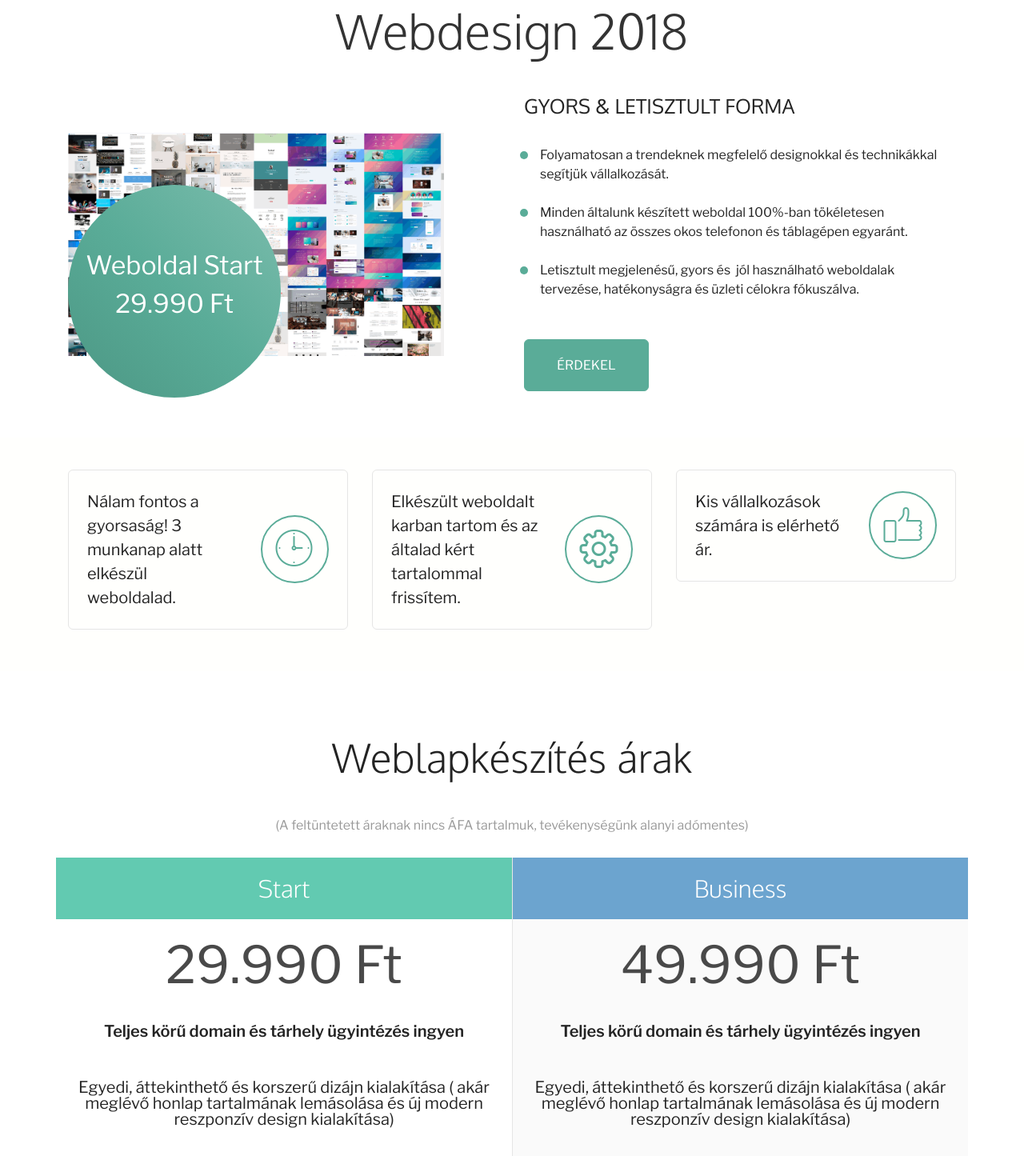
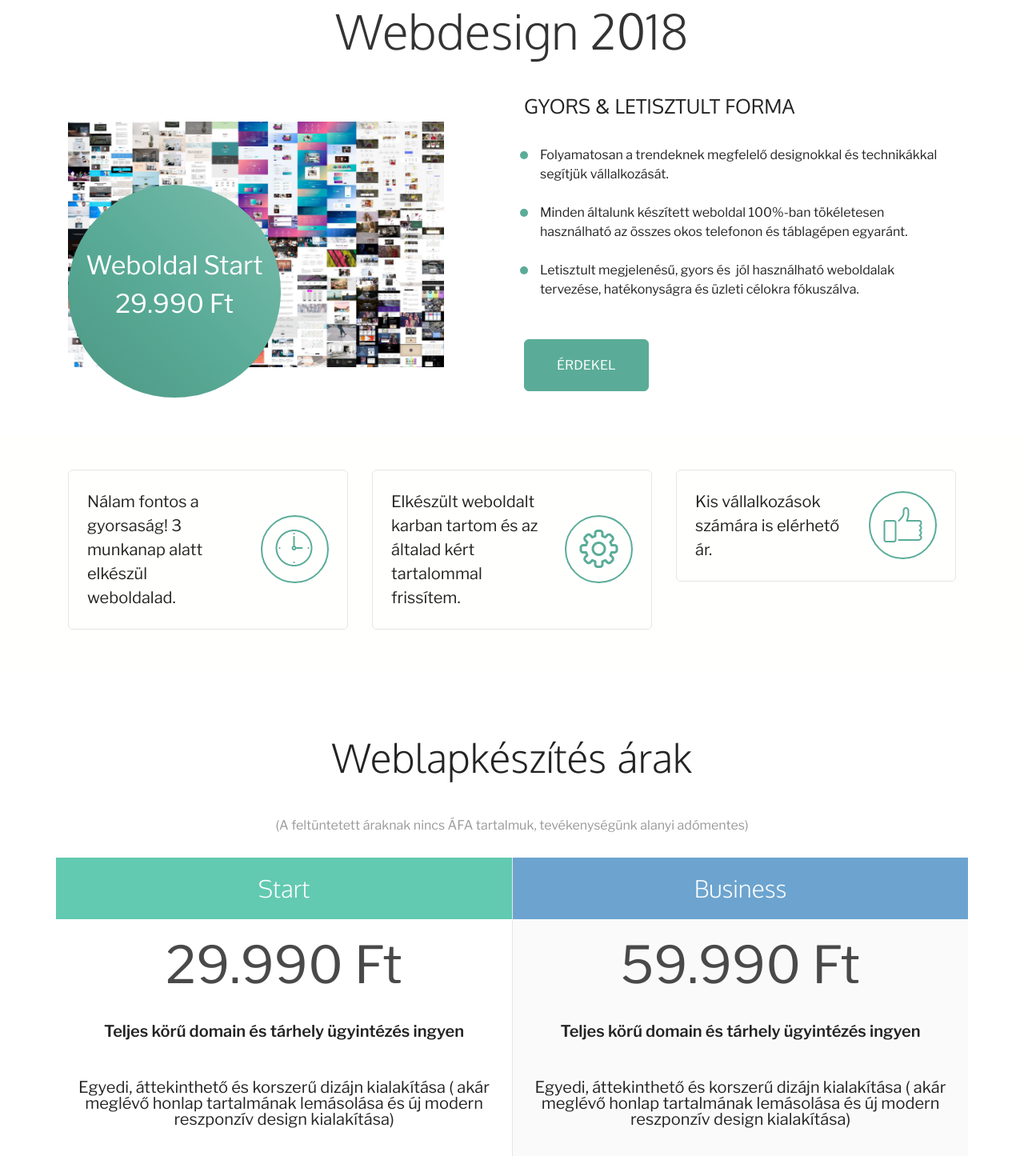
Before and after one commit to frankwebhu/frank, a plain HTML site: page index.html in a window 1280 px wide. Shown: the part 5212-6657 px from the top of the page at 80% size. Drawn offline with nearby package versions, Linux system fonts and the light colour scheme; files whose address does not match are found by name.

Commit message:
create github pages

```diff
--- a/index.html
+++ b/index.html
@@ -507,7 +507,7 @@
                       <p class="round-text text-1 text-center">Weboldal Start<br>29.990 Ft</p>
                     </div>
                   </div>
-                  <div class="mbr-figure"><img src="assets/images/ampweb.hu-1269x752.png"></div>
+                  <div class="mbr-figure"><img src="assets/images/amp-themes-blocks-2000x1308.jpg"></div>
               </div>
 
 
@@ -624,7 +624,7 @@
         <div class="plan-wrap col-xs-12 default col-lg-6" style="display: block;">
           <h3 class="plan-title mbr-section-title sub-2 secondType">Business</h3>
           <p class="plan-price">
-            <span class="plan-text mbr-section-text text-1 normal price">49.990 Ft</span>
+            <span class="plan-text mbr-section-text text-1 normal price">59.990 Ft</span>
             <span class="plan-text mbr-section-text text-1 normal currency"></span>
             <span class="plan-text mbr-section-text text-1 normal"></span>
           </p>
@@ -714,7 +714,7 @@
 
                     <form action="https://mobirise.com/" method="post" data-form-title="DOLGOZZUNK EGYÜTT.">
 
-                        <input type="hidden" value="YQ8M2lFcSicOevcdt7JfcbdzXUFT9UrXO8n4lBIm22VAKN5KT/6aAsZaUb/9UHaLC69imu0GtMV2tNcDOdF+RB2Im32Shc/mPYlHYxJQHVD1g63gantLWYzAPwSmpvcy" data-form-email="true">
+                        <input type="hidden" value="2VtYL74FIEutvLSASCZtwdG662yjFzwU6NwfxftqHXQrpxdtZv2rx+Nz8KEC7fqbagSLAy4tnKFYuxm8DKXlbw4xVJ4xA3eotiTmh4OeCVGsrqUMuuNFdniZYLY+XbM1" data-form-email="true">
 
                         <div class="col-xs-12 col-md-8 col-md-offset-2 form-wrap">
 
```
Also changed, not shown: assets/images/amp-themes-blocks-2000x1308.jpg (added), 1 other file.
